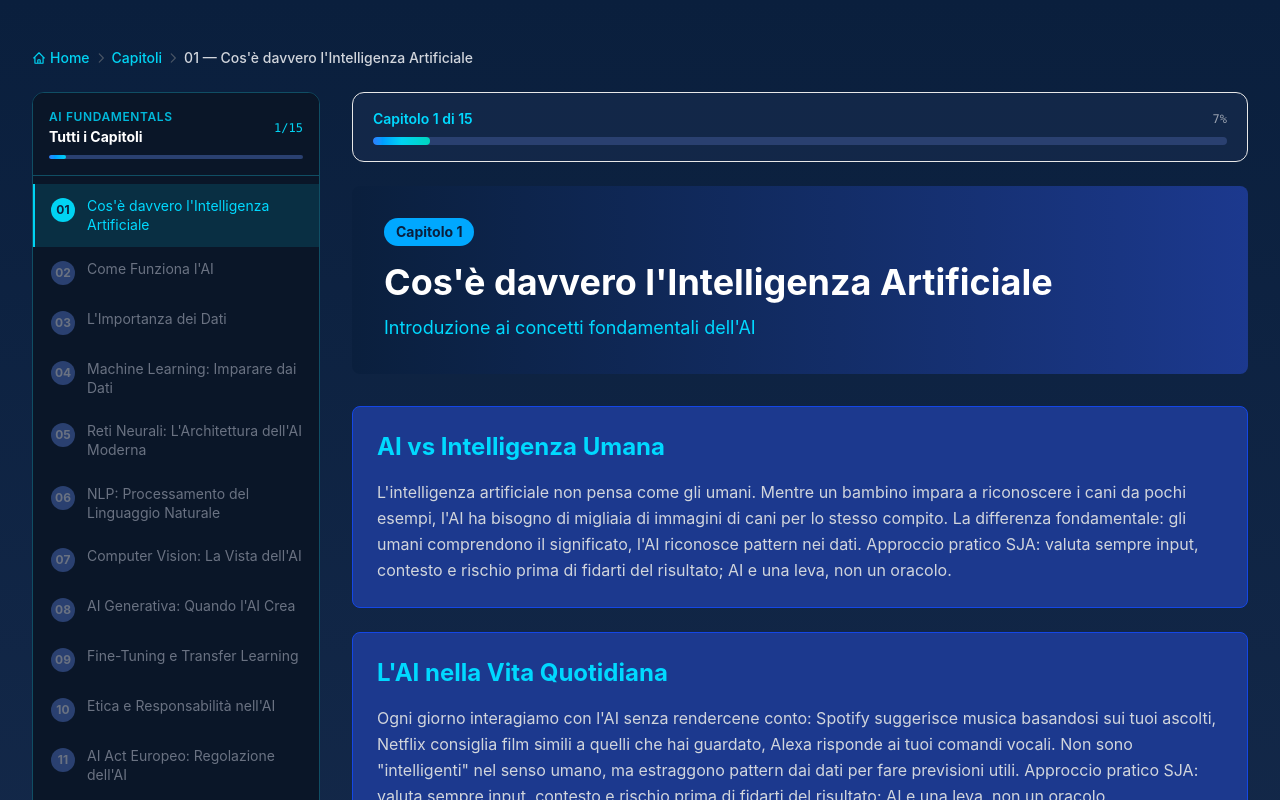
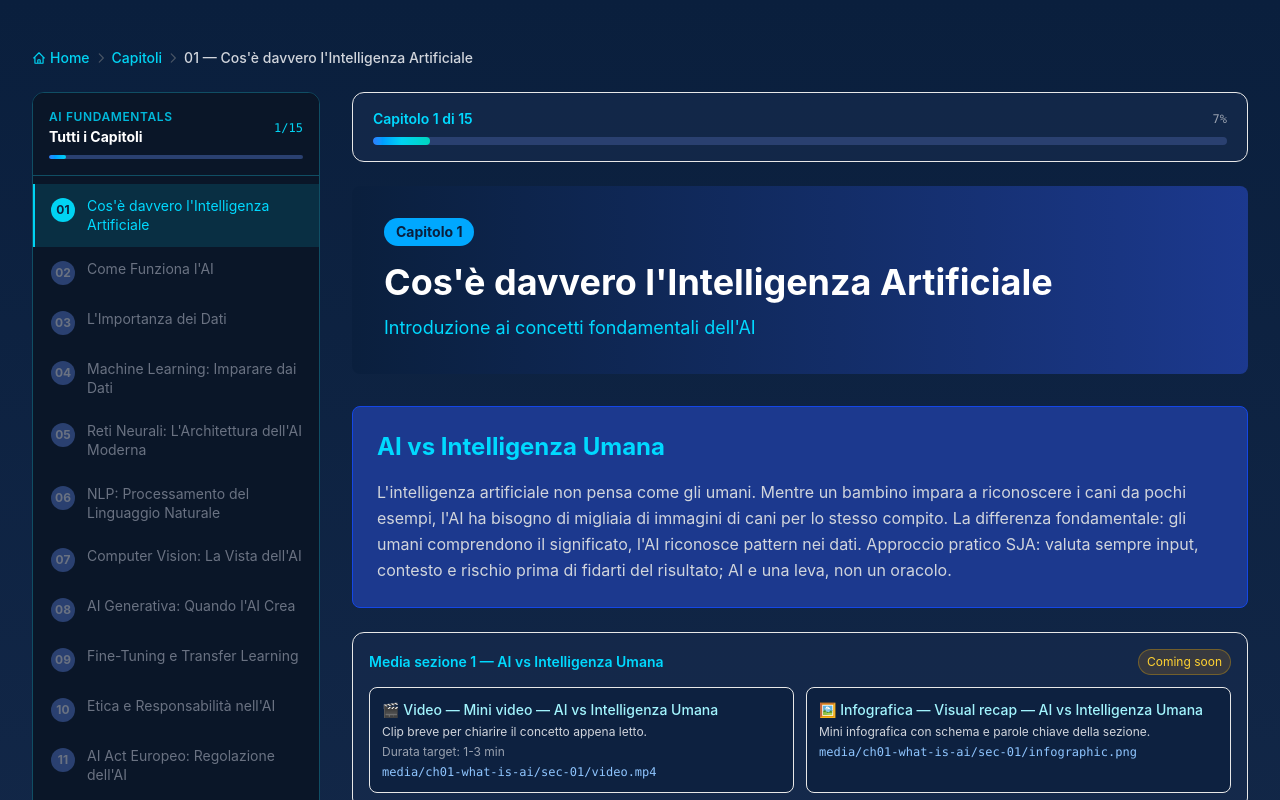
Before and after one commit to MT-Showcases/ai-fundamentals-showcase, a Next.js app: page /chapters/what-is-ai in a window 1280 px wide. Shown: the top 800 px of the page. Built offline with nearby package versions, Linux system fonts and the light colour scheme.

Commit message:
feat: add section-level media placeholders with chapter fallback slots

```diff
--- a/app/chapters/[slug]/page.tsx
+++ b/app/chapters/[slug]/page.tsx
@@ -2,6 +2,7 @@ import { chapters } from '@/data/chapters';
 import { notFound } from 'next/navigation';
 import ChapterHeader from '@/components/ChapterHeader';
 import SectionCard from '@/components/SectionCard';
+import SectionMediaSlots from '@/components/SectionMediaSlots';
 import KeyTakeaway from '@/components/KeyTakeaway';
 import DiscussionPrompt from '@/components/DiscussionPrompt';
 import CodeSnippet from '@/components/CodeSnippet';
@@ -98,7 +99,16 @@ export default async function ChapterPage({ params }: Props) {
             {/* Content Sections */}
             <div className="space-y-8 mb-12">
               {chapter.sections.map((section, idx) => (
-                <SectionCard key={idx} title={section.title} content={section.content} />
+                <div key={idx}>
+                  <SectionCard title={section.title} content={section.content} />
+                  <SectionMediaSlots
+                    chapterId={chapter.id}
+                    chapterSlug={chapter.slug}
+                    sectionIndex={idx}
+                    sectionTitle={section.title}
+                    media={section.media}
+                  />
+                </div>
               ))}
             </div>
 
--- /dev/null
+++ b/components/SectionMediaSlots.tsx
@@ -0,0 +1,62 @@
+import type { MediaPlaceholder } from '@/data/chapters';
+
+interface Props {
+  chapterId: number;
+  chapterSlug: string;
+  sectionIndex: number;
+  sectionTitle: string;
+  media?: MediaPlaceholder[];
+}
+
+function defaultSectionMedia(chapterId: number, chapterSlug: string, sectionIndex: number, sectionTitle: string): MediaPlaceholder[] {
+  const sec = `sec-${String(sectionIndex + 1).padStart(2, '0')}`;
+  const base = `media/ch${String(chapterId).padStart(2, '0')}-${chapterSlug}/${sec}`;
+
+  return [
+    {
+      type: 'video',
+      title: `Mini video — ${sectionTitle}`,
+      description: 'Clip breve per chiarire il concetto appena letto.',
+      estimatedDuration: '1-3 min',
+      placeholderPath: `${base}/video.mp4`,
+      notes: 'Formato short verticale o landscape, focus su 1 concetto.'
+    },
+    {
+      type: 'infographic',
+      title: `Visual recap — ${sectionTitle}`,
+      description: 'Mini infografica con schema e parole chiave della sezione.',
+      placeholderPath: `${base}/infographic.png`,
+      notes: 'Formato consigliato PNG 1080x1350 o 1080x1920.'
+    }
+  ];
+}
+
+const badgeByType: Record<MediaPlaceholder['type'], string> = {
+  video: '🎬 Video',
+  podcast: '🎙️ Podcast',
+  infographic: '🖼️ Infografica',
+  resource: '📄 Risorsa'
+};
+
+export default function SectionMediaSlots({ chapterId, chapterSlug, sectionIndex, sectionTitle, media }: Props) {
+  const slots = media && media.length > 0 ? media : defaultSectionMedia(chapterId, chapterSlug, sectionIndex, sectionTitle);
+
+  return (
+    <div className="mb-8 rounded-xl border border-navy-600 bg-navy-800/40 p-4">
+      <div className="flex items-center justify-between mb-3">
+        <h4 className="text-cyan-300 font-semibold text-sm">Media sezione {sectionIndex + 1} — {sectionTitle}</h4>
+        <span className="text-xs px-2 py-1 rounded-full bg-amber-500/15 text-amber-300 border border-amber-400/30">Coming soon</span>
+      </div>
+      <div className="grid grid-cols-1 md:grid-cols-2 gap-3">
+        {slots.map((slot, idx) => (
+          <div key={`${slot.type}-${idx}`} className="rounded-lg border border-navy-600 bg-navy-900/70 p-3">
+            <p className="text-cyan-200 text-sm font-medium mb-1">{badgeByType[slot.type]} — {slot.title}</p>
+            <p className="text-xs text-gray-300 mb-1">{slot.description}</p>
+            {slot.estimatedDuration && <p className="text-xs text-gray-400">Durata target: {slot.estimatedDuration}</p>}
+            <p className="text-xs text-blue-300 font-mono break-all mt-1">{slot.placeholderPath}</p>
+          </div>
+        ))}
+      </div>
+    </div>
+  );
+}
--- a/data/chapters.ts
+++ b/data/chapters.ts
@@ -11,6 +11,7 @@ export interface QuizQuestion {
 export interface Section {
   title: string;
   content: string;
+  media?: MediaPlaceholder[];
 }
 
 export interface CodeSnippet {
```
